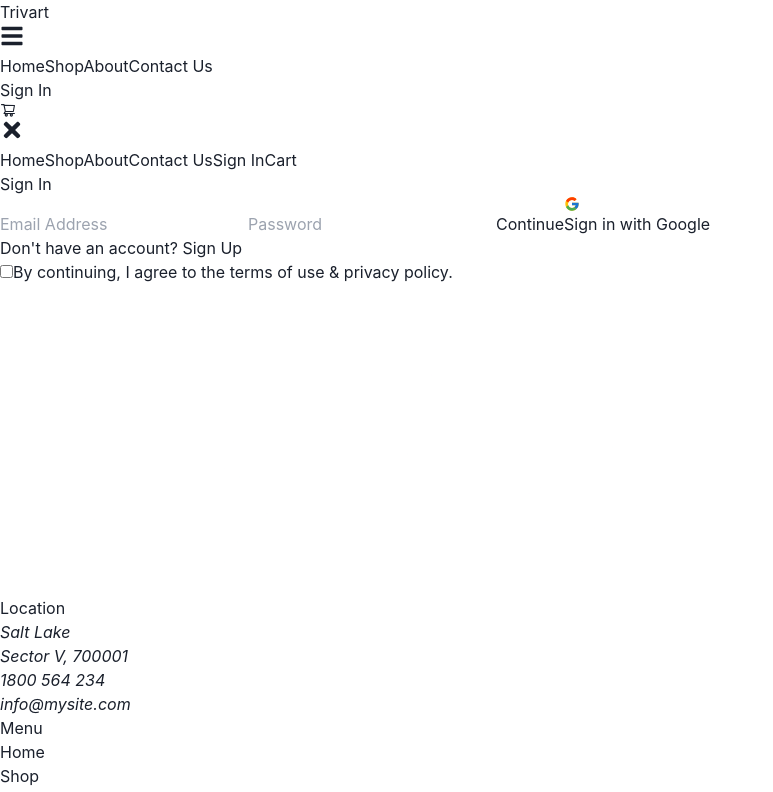
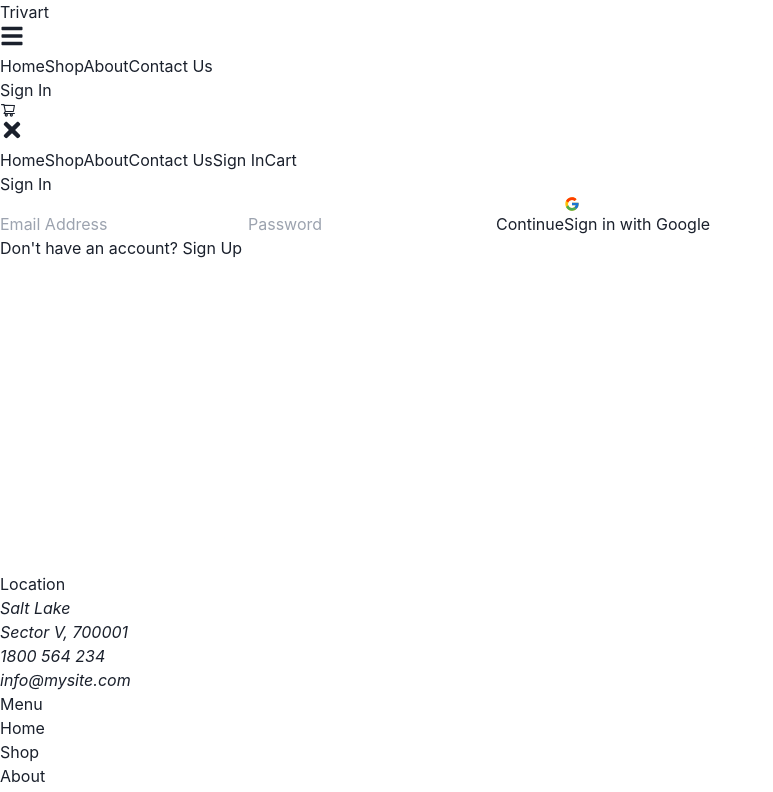
Before and after one commit to Niladri2003/Painting-Ecommerce, a React (Vite) app in the folder client/: page /signin in a window 1280 px wide. Shown: the top 792 px of the page, without its empty margins (0-773 px from the left). Built offline with nearby package versions, Linux system fonts and the light colour scheme.

Commit message:
Remove unnecessary checkbox and labels in SignIn and SignUp pages

```diff
--- a/client/src/pages/SignIn.jsx
+++ b/client/src/pages/SignIn.jsx
@@ -166,20 +166,7 @@
                             Sign Up
                         </span>
                     </p>
-                    <div className="flex items-center justify-center mt-6">
-                        <input type="checkbox" id="terms" className="mr-2" required />
-                        <label htmlFor="terms" className="text-sm text-gray-600">
-                            By continuing, I agree to the{' '}
-                            <a href="#" className="text-orange-600 hover:text-orange-800">
-                                terms of use
-                            </a>{' '}
-                            &{' '}
-                            <a href="#" className="text-orange-600 hover:text-orange-800">
-                                privacy policy
-                            </a>
-                            .
-                        </label>
-                    </div>
+
                 </div>
             </section>
         </div>
--- a/client/src/pages/SignUp.jsx
+++ b/client/src/pages/SignUp.jsx
@@ -177,7 +177,7 @@
                             Login
                         </Link>
                     </p>
-                    <div className="flex items-center justify-center mt-6">
+                    {/* <div className="flex items-center justify-center mt-6">
                         <input type="checkbox" id="terms" className="mr-2" required />
                         <label htmlFor="terms" className="text-sm text-gray-600">
                             By continuing, I agree to the{' '}
@@ -190,7 +190,7 @@
                             </a>
                             .
                         </label>
-                    </div>
+                    </div> */}
                 </div>
             </section>
         </div>
```
